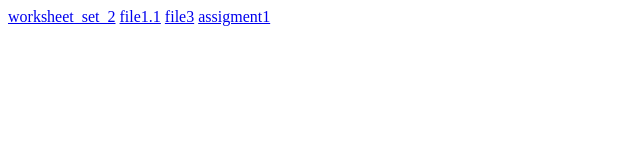
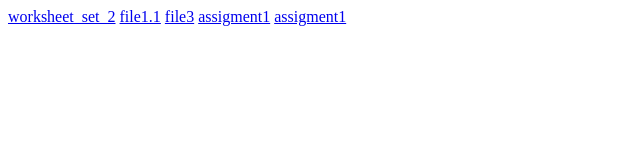
Before and after one commit to love995077/internship-love.github.io, a plain HTML site: page index.html in a window 1280 px wide. Shown: the full height of the page, 0-640 px from the left. Drawn offline with Linux system fonts and the light colour scheme.

Commit message:
Update index.html

```diff
--- a/index.html
+++ b/index.html
@@ -5,5 +5,6 @@
 <a href="https://love995077.github.io/internship-love.github.io/file1.1.pdf">file1.1</a>
 <a href="https://love995077.github.io/internship-love.github.io/file.3.pdf">file3</a>
 <a href="https://love995077.github.io/internship-love.github.io/assignment 1.ipynb">assigment1</a>
+<a href="https://love995077.github.io/internship-love.github.io/assignment3.ipynb">assigment1</a>
 </body>
 </html>
```
